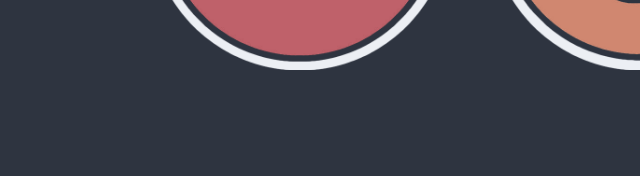
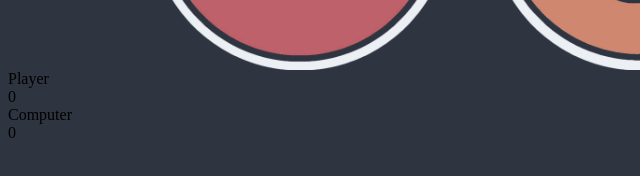
Before and after one commit to M-Sviridov/rock_paper_scissors, a plain HTML site: page index.html in a window 1280 px wide. Shown: the part 422-598 px from the top of the page, 0-640 px from the left. Drawn offline with Linux system fonts and the light colour scheme.

Commit message:
Create layout for score card section

```diff
--- a/index.html
+++ b/index.html
@@ -14,6 +14,17 @@
       <img id="paper" src="/images/paper.png" alt="paper icon">
       <img id="scissors" src="/images/scissors.png" alt="scissors icon">
     </div>
+    <div class="score-cards">
+      <div class="player-card">
+        <div>Player</div>
+        <div class="player-score">0</div>
+      </div>
+      <div class="computer-card">
+        <div>Computer</div>
+        <div class="computer-score">0</div>
+      </div>
+    </div>
+    <div class="round-results"></div>
   </div>
 </body>
 </html>
```
